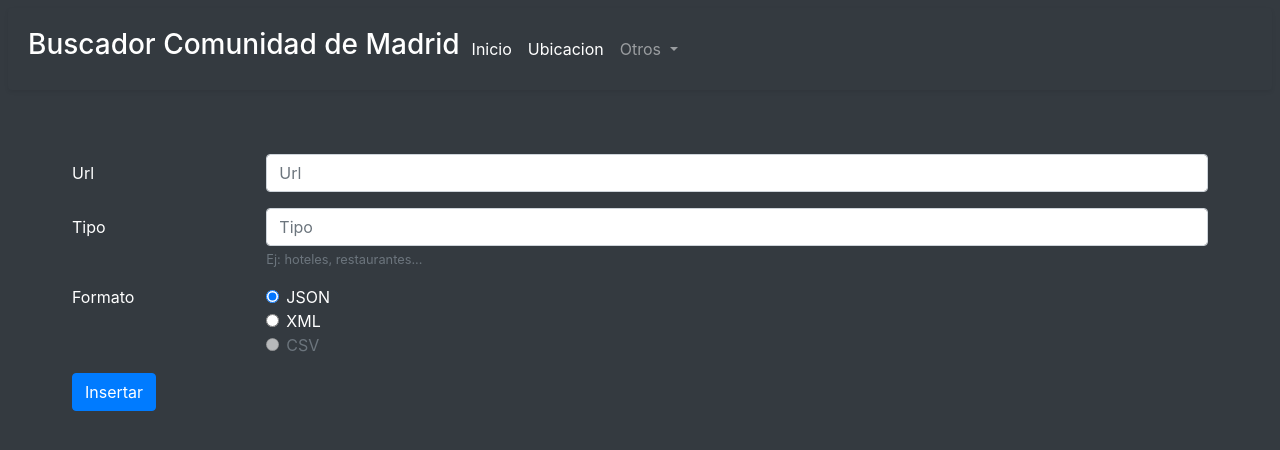
After one commit to Raulmedinagn/proyectoPracticas, a Flask app: page /nuevaApi in a window 1280 px wide. The commit adds this page. Shown: the top 450 px of the page. Run offline with Flask 2, Linux system fonts and the light colour scheme; parts of the project's set-up code (start-up, migrations or seed data) failed here and were passed over.

Commit message:
ahora se pueden meter apis en la bbdd desde la pagina

```diff
--- a/Servidor.py
+++ b/Servidor.py
@@ -143,5 +143,20 @@ def ubicacion():
     else:
         return render_template('ubicacion.html',data = json.dumps(data), metros = 10000 )
 
+@app.route('/nuevaApi', methods=['GET', 'POST'])
+def nuevaApi():
+    if request.method == "POST":
+        url = request.form["url"]
+        tipo = request.form["tipo"]
+        if url and tipo != None:
+            formato = request.form["formato"]
+            if formato == "JSON":
+                s.procesarRequest("json",None,url,tipo,None,None,None,None,None,None,None,None,None,None)
+                return render_template("añadirApi.html")
+            if formato == "XML":
+                s.procesarRequest("xml",None,url,tipo,None,None,None,None,None,None,None,None,None,None)
+                return render_template("añadirApi.html")
+    else:
+        return render_template("añadirApi.html")
 if __name__ == "__main__":
     app.run(debug=True)
--- /dev/null
+++ b/templates/añadirApi.html
@@ -0,0 +1,42 @@
+{% extends "base.html" %}
+{% block title %}Añadir Api{% endblock %}
+
+{% block content %}
+<form class="m-5 p-3" method="post">
+  <div class="form-group row">
+    <label class="col-sm-2 col-form-label">Url</label>
+    <div class="col-sm-10">
+      <input class="form-control" name = "url" id="url" placeholder="Url" required>
+    </div>
+  </div>
+  <div class="form-group row">
+    <label class="col-sm-2 col-form-label">Tipo</label>
+    <div class="col-sm-10">
+      <input class="form-control" name="tipo" id="tipo" placeholder="Tipo" required>
+      <small id="emailHelp" class="form-text text-muted">Ej: hoteles, restaurantes...</small>
+    </div>
+  </div>
+  <fieldset class="form-group">
+    <div class="row">
+      <legend class="col-form-label col-sm-2 pt-0">Formato</legend>
+      <div class="col-sm-10">
+        <div class="form-check">
+          <input class="form-check-input" type="radio" name="formato" id="json" value="JSON" checked>
+          <label class="form-check-label" for="gridRadios1">JSON</label>
+          <br>
+          <input class="form-check-input" type="radio" name="formato" id="xml" value="XML">
+          <label class="form-check-label" for="gridRadios2">XML</label>
+          <br>
+          <input class="form-check-input" type="radio" name="formato" id="csv" value="CSV" disabled>
+          <label class="form-check-label" for="gridRadios3">CSV</label>
+        </div>
+      </div>
+    </div>
+  </fieldset>
+  <div class="form-group row">
+    <div class="col-sm-10">
+      <button type="submit" class="btn btn-primary">Insertar</button>
+    </div>
+  </div>
+</form>
+{% endblock %}
--- a/templates/base.html
+++ b/templates/base.html
@@ -32,7 +32,7 @@
                 </a>
                 <div class="dropdown-menu" aria-labelledby="navbarDropdown">
                     <a class="dropdown-item" href="{{ url_for('bbdd') }}">Base de datos</a>
-                    <a class="dropdown-item" href="#">Another action</a>
+                    <a class="dropdown-item" href="{{ url_for('nuevaApi') }}">Añadir Api</a>
                     <div class="dropdown-divider"></div>
                     <a class="dropdown-item" href="#">Something else here</a>
                 </div>
```
Also changed, not shown: ApiJson.py (+4 -5 lines), ApiXml.py (+4 -5 lines), Serverflask.py (+5 -3 lines), 1 other file.
